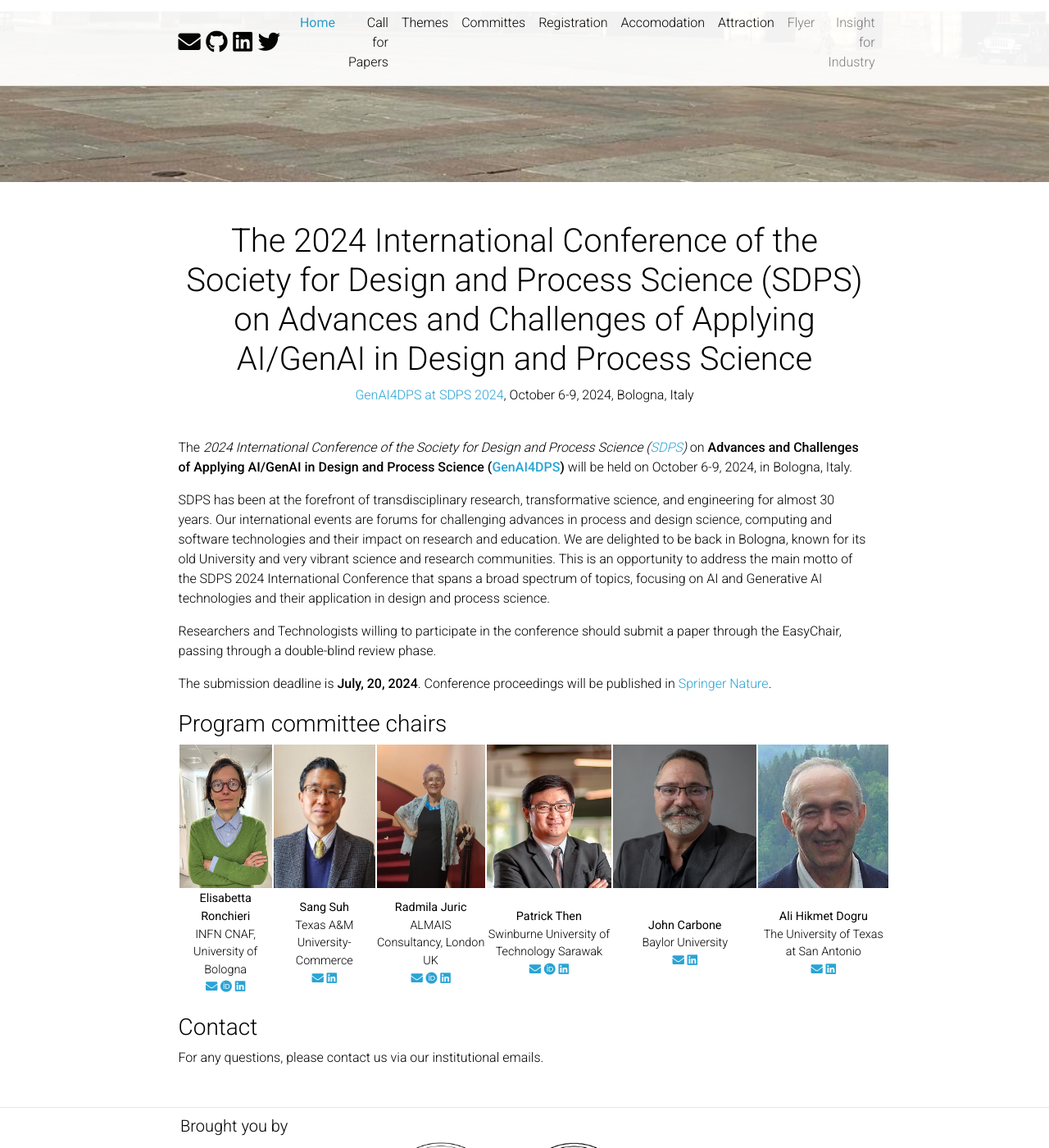
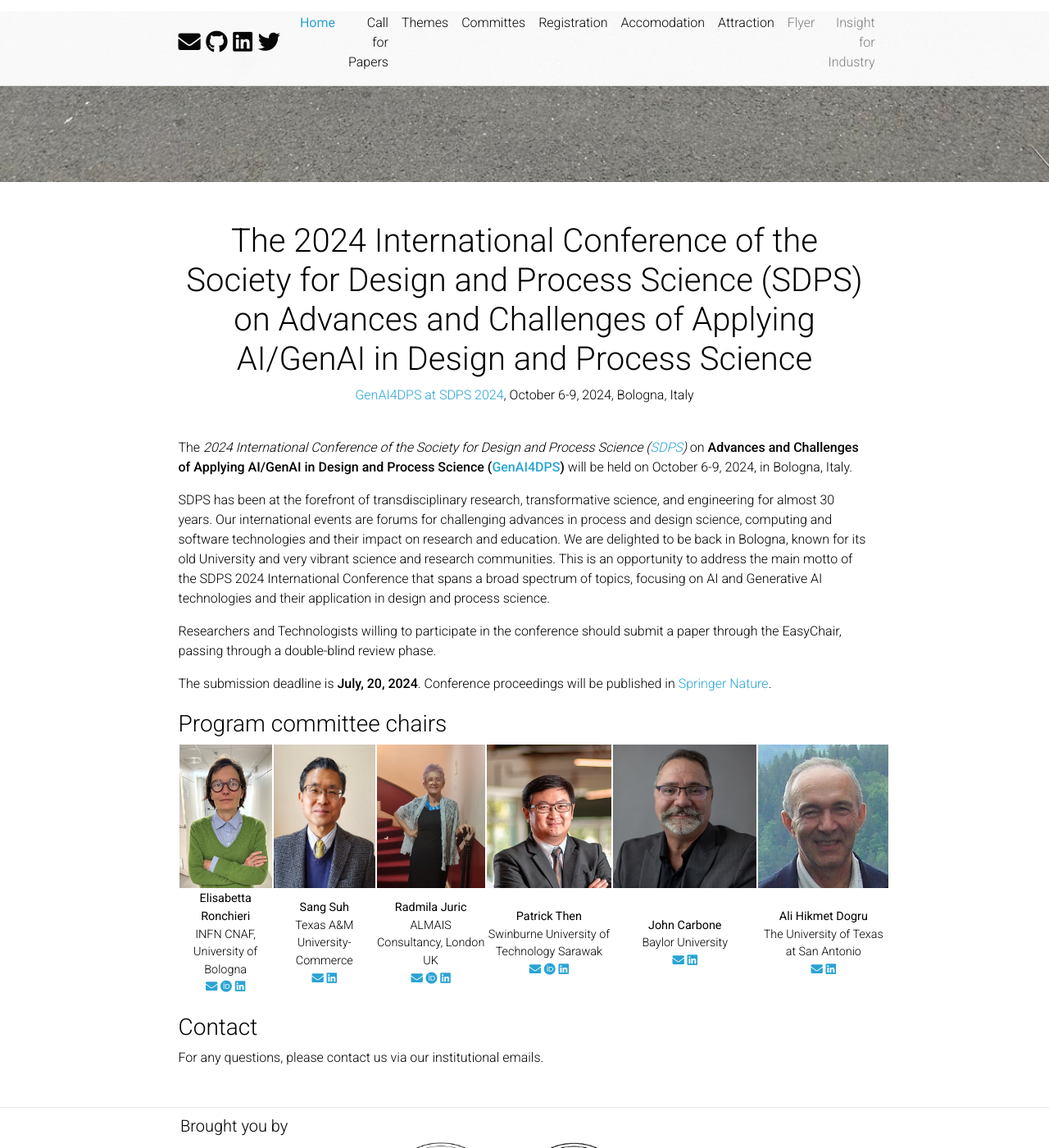
Before and after one commit to GenAI4DPS/advances-challenges, a Jekyll site: the page built from _pages/home.md, in a window 1280 px wide and 1400 px high. Shown: the whole window at 82% size. Built offline with Jekyll 4.4.1, drawn with Linux system fonts in a browser that asks for light colours; comment, search, counter and statistics services are not loaded; a style sheet for code colours, icons or effects is not loaded.

Commit message:
Update _themes.scss

```diff
--- a/_sass/_themes.scss
+++ b/_sass/_themes.scss
@@ -35,7 +35,7 @@
 }
 
 .header-background .img {
-  background-image: url("../img/materials/NewVersion.jpg");
+  background-image: url("../img/materials/nv1.jpg");
   background-repeat: no-repeat;
   background-size: cover;
   background-position: center bottom;
```
